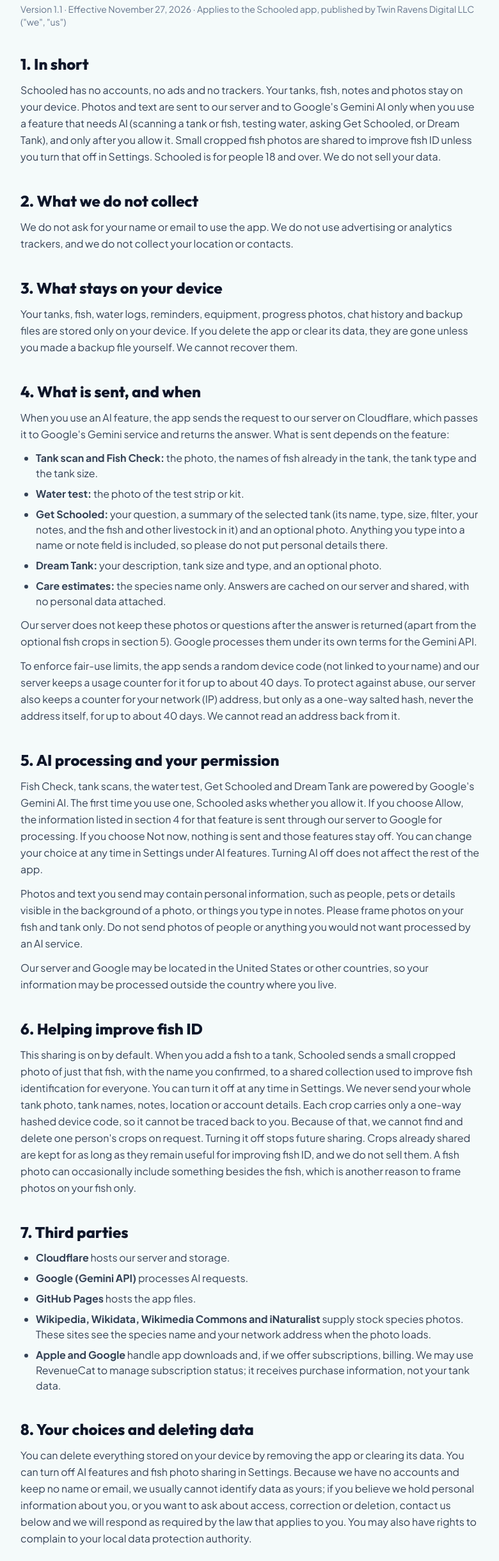
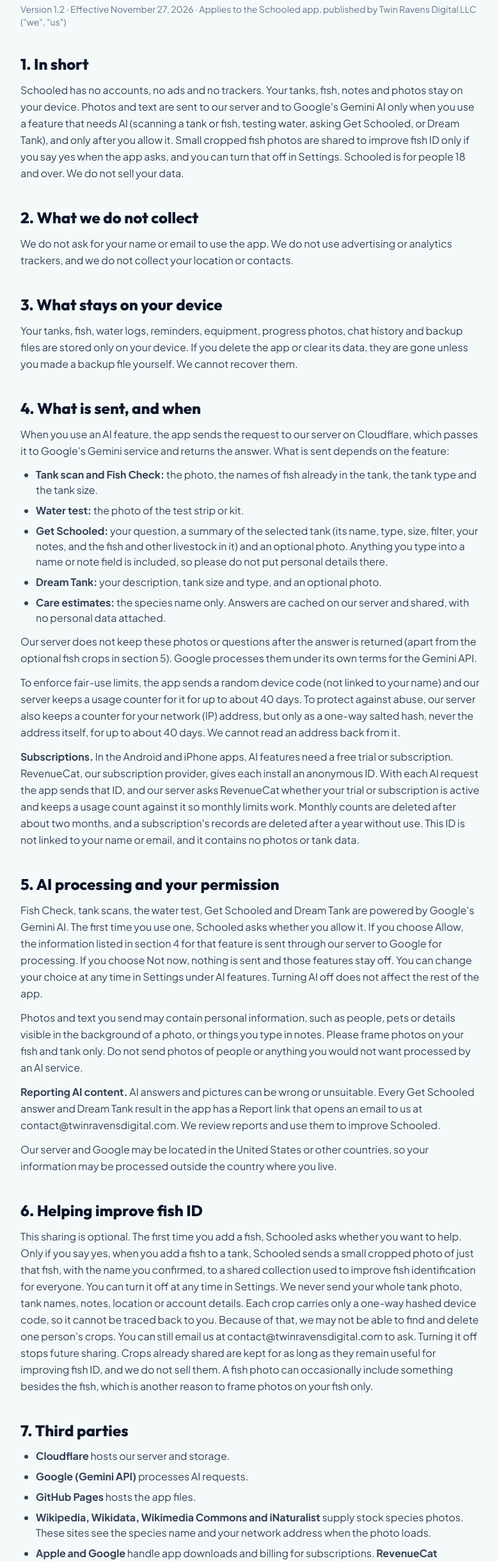
Before and after one commit to ericwoodliff54/twinravensdigital, a website: page schooled-privacy.html in a window 1280 px wide. Shown: the part 281-2721 px from the top of the page at 64% size, without its empty margins (248-1028 px from the left). Drawn offline with Linux system fonts and the light colour scheme.

Commit message:
Add files via upload

```diff
--- a/schooled-privacy.html
+++ b/schooled-privacy.html
@@ -41,10 +41,10 @@
       <div class="max-w-3xl mx-auto px-4 sm:px-6">
         <span class="text-xs font-bold uppercase tracking-widest text-teal-700">Official Legal Notice</span>
         <h1 class="text-4xl sm:text-5xl font-extrabold text-slate-900 tracking-tight mt-2">Schooled: Privacy Policy and Terms of Use</h1>
-<p class="text-sm text-slate-500 mt-3">Version 1.1 · Effective November 27, 2026 · Applies to the Schooled app, published by Twin Ravens Digital LLC ("we", "us")</p>
+<p class="text-sm text-slate-500 mt-3">Version 1.2 · Effective November 27, 2026 · Applies to the Schooled app, published by Twin Ravens Digital LLC ("we", "us")</p>
 
 <h2 id="short" class="text-2xl font-extrabold text-slate-900 mt-10 scroll-mt-20">1. In short</h2>
-<p class="mt-3 leading-relaxed">Schooled has no accounts, no ads and no trackers. Your tanks, fish, notes and photos stay on your device. Photos and text are sent to our server and to Google's Gemini AI only when you use a feature that needs AI (scanning a tank or fish, testing water, asking Get Schooled, or Dream Tank), and only after you allow it. Small cropped fish photos are shared to improve fish ID unless you turn that off in Settings. Schooled is for people 18 and over. We do not sell your data.</p>
+<p class="mt-3 leading-relaxed">Schooled has no accounts, no ads and no trackers. Your tanks, fish, notes and photos stay on your device. Photos and text are sent to our server and to Google's Gemini AI only when you use a feature that needs AI (scanning a tank or fish, testing water, asking Get Schooled, or Dream Tank), and only after you allow it. Small cropped fish photos are shared to improve fish ID only if you say yes when the app asks, and you can turn that off in Settings. Schooled is for people 18 and over. We do not sell your data.</p>
 
 <h2 id="notcollected" class="text-2xl font-extrabold text-slate-900 mt-10 scroll-mt-20">2. What we do not collect</h2>
 <p class="mt-3 leading-relaxed">We do not ask for your name or email to use the app. We do not use advertising or analytics trackers, and we do not collect your location or contacts.</p>
@@ -63,14 +63,16 @@
 </ul>
 <p class="mt-3 leading-relaxed">Our server does not keep these photos or questions after the answer is returned (apart from the optional fish crops in section 5). Google processes them under its own terms for the Gemini API.</p>
 <p class="mt-3 leading-relaxed">To enforce fair-use limits, the app sends a random device code (not linked to your name) and our server keeps a usage counter for it for up to about 40 days. To protect against abuse, our server also keeps a counter for your network (IP) address, but only as a one-way salted hash, never the address itself, for up to about 40 days. We cannot read an address back from it.</p>
+<p class="mt-3 leading-relaxed"><strong>Subscriptions.</strong> In the Android and iPhone apps, AI features need a free trial or subscription. RevenueCat, our subscription provider, gives each install an anonymous ID. With each AI request the app sends that ID, and our server asks RevenueCat whether your trial or subscription is active and keeps a usage count against it so monthly limits work. Monthly counts are deleted after about two months, and a subscription's records are deleted after a year without use. This ID is not linked to your name or email, and it contains no photos or tank data.</p>
 
 <h2 id="ai" class="text-2xl font-extrabold text-slate-900 mt-10 scroll-mt-20">5. AI processing and your permission</h2>
 <p class="mt-3 leading-relaxed">Fish Check, tank scans, the water test, Get Schooled and Dream Tank are powered by Google's Gemini AI. The first time you use one, Schooled asks whether you allow it. If you choose Allow, the information listed in section 4 for that feature is sent through our server to Google for processing. If you choose Not now, nothing is sent and those features stay off. You can change your choice at any time in Settings under AI features. Turning AI off does not affect the rest of the app.</p>
 <p class="mt-3 leading-relaxed">Photos and text you send may contain personal information, such as people, pets or details visible in the background of a photo, or things you type in notes. Please frame photos on your fish and tank only. Do not send photos of people or anything you would not want processed by an AI service.</p>
+<p class="mt-3 leading-relaxed"><strong>Reporting AI content.</strong> AI answers and pictures can be wrong or unsuitable. Every Get Schooled answer and Dream Tank result in the app has a Report link that opens an email to us at contact@twinravensdigital.com. We review reports and use them to improve Schooled.</p>
 <p class="mt-3 leading-relaxed">Our server and Google may be located in the United States or other countries, so your information may be processed outside the country where you live.</p>
 
 <h2 id="photos" class="text-2xl font-extrabold text-slate-900 mt-10 scroll-mt-20">6. Helping improve fish ID</h2>
-<p class="mt-3 leading-relaxed">This sharing is on by default. When you add a fish to a tank, Schooled sends a small cropped photo of just that fish, with the name you confirmed, to a shared collection used to improve fish identification for everyone. You can turn it off at any time in Settings. We never send your whole tank photo, tank names, notes, location or account details. Each crop carries only a one-way hashed device code, so it cannot be traced back to you. Because of that, we cannot find and delete one person's crops on request. Turning it off stops future sharing. Crops already shared are kept for as long as they remain useful for improving fish ID, and we do not sell them. A fish photo can occasionally include something besides the fish, which is another reason to frame photos on your fish only.</p>
+<p class="mt-3 leading-relaxed">This sharing is optional. The first time you add a fish, Schooled asks whether you want to help. Only if you say yes, when you add a fish to a tank, Schooled sends a small cropped photo of just that fish, with the name you confirmed, to a shared collection used to improve fish identification for everyone. You can turn it off at any time in Settings. We never send your whole tank photo, tank names, notes, location or account details. Each crop carries only a one-way hashed device code, so it cannot be traced back to you. Because of that, we may not be able to find and delete one person's crops. You can still email us at contact@twinravensdigital.com to ask. Turning it off stops future sharing. Crops already shared are kept for as long as they remain useful for improving fish ID, and we do not sell them. A fish photo can occasionally include something besides the fish, which is another reason to frame photos on your fish only.</p>
 
 <h2 id="third" class="text-2xl font-extrabold text-slate-900 mt-10 scroll-mt-20">7. Third parties</h2>
 <ul class="list-disc pl-6 space-y-2 mt-3">
@@ -78,11 +80,11 @@
 <li><strong>Google (Gemini API)</strong> processes AI requests.</li>
 <li><strong>GitHub Pages</strong> hosts the app files.</li>
 <li><strong>Wikipedia, Wikidata, Wikimedia Commons and iNaturalist</strong> supply stock species photos. These sites see the species name and your network address when the photo loads.</li>
-<li><strong>Apple and Google</strong> handle app downloads and, if we offer subscriptions, billing. We may use RevenueCat to manage subscription status; it receives purchase information, not your tank data.</li>
+<li><strong>Apple and Google</strong> handle app downloads and billing for subscriptions. <strong>RevenueCat</strong> manages subscription and trial status using the anonymous ID described in section 4; it receives purchase information and that ID, not your tank data or photos.</li>
 </ul>
 
 <h2 id="choices" class="text-2xl font-extrabold text-slate-900 mt-10 scroll-mt-20">8. Your choices and deleting data</h2>
-<p class="mt-3 leading-relaxed">You can delete everything stored on your device by removing the app or clearing its data. You can turn off AI features and fish photo sharing in Settings. Because we have no accounts and keep no name or email, we usually cannot identify data as yours; if you believe we hold personal information about you, or you want to ask about access, correction or deletion, contact us below and we will respond as required by the law that applies to you. You may also have rights to complain to your local data protection authority.</p>
+<p class="mt-3 leading-relaxed">You can delete everything stored on your device by removing the app or clearing its data. You can turn off AI features and fish photo sharing in Settings, and cancel a subscription any time in your Google Play or Apple ID subscription settings. Our page for deleting data is <a class="text-teal-700 font-semibold hover:underline" href="schooled-delete-data.html">schooled-delete-data.html</a>. Because we have no accounts and keep no name or email, we usually cannot identify data as yours; if you believe we hold personal information about you, or you want to ask about access, correction or deletion, contact us below and we will respond as required by the law that applies to you. You may also have rights to complain to your local data protection authority.</p>
 
 <h2 id="children" class="text-2xl font-extrabold text-slate-900 mt-10 scroll-mt-20">9. Age requirement</h2>
 <p class="mt-3 leading-relaxed">Schooled is for people 18 and over. It is not directed to children, and we do not knowingly collect personal information from anyone under 18. If you believe a child has used the app, contact us and we will delete what we can.</p>
```
